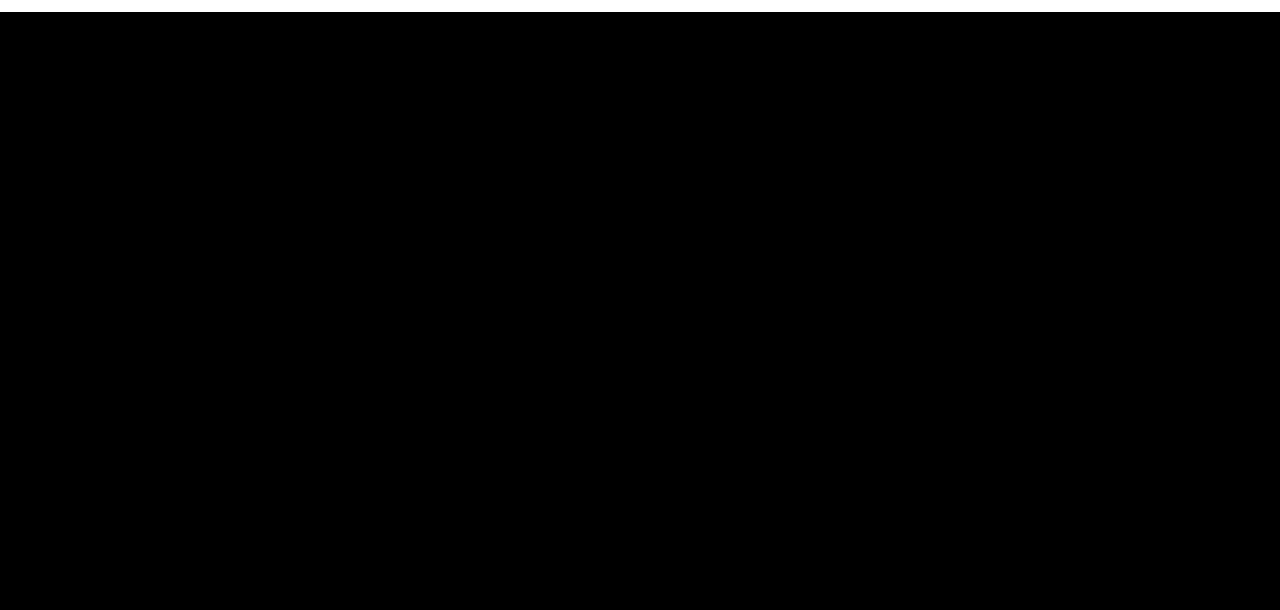
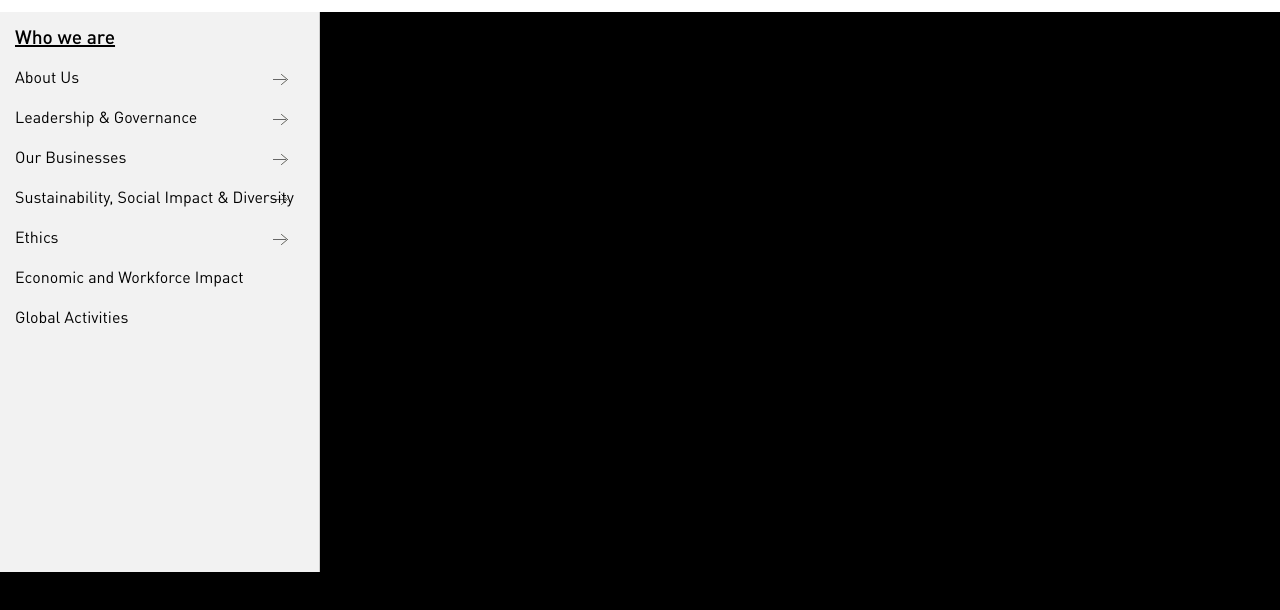
Before and after one commit to Dikhyant/lockheed-website-v1, a Gatsby site: page /career in a window 1280 px wide. Both pictures are taken after a click on the link "Who we are". Shown: the part 68-678 px from the top of the page. Built offline with nearby package versions, Linux system fonts and the light colour scheme; Gatsby itself is replaced by a stand-in of ours.

Commit message:
Implemented toggle visiblity for dropdown menus

```diff
--- a/src/components/common/Header/Header.tsx
+++ b/src/components/common/Header/Header.tsx
@@ -4,30 +4,31 @@ import SearchIcon from "./SearchIcon";
 import GlobeIcon from "./GlobeIcon";
 import NavMenuCard from "../NavMenuCard/NavMenuCard";
 import { cn } from "../../../utils/misc";
+import { navMenus, navMenuToItemMap } from "./nav-menu-data";
 
 type HeaderLinks = {
   text: string;
   href: string;
 };
 
-type NavMenuProps = React.ComponentProps<typeof NavMenuCard>;
+function dummy() {}
 
-type NavSectionProps = NavMenuProps["navSections"][number];
-
-type NavMenuAddress = {
-  id: string;
-  navMenu: NavMenuProps;
-};
+type TNavMenuProps = React.ComponentProps<typeof NavMenuCard>;
+type TNavSectionProps = TNavMenuProps["navSections"][number];
 
 type HeaderDropDownText = {
+  id: string;
   text: string;
+  isExpanded?: boolean;
 };
 
 const headerDropDownTexts: HeaderDropDownText[] = [
   {
+    id: "Who we are-item-1",
     text: "Who we are",
   },
   {
+    id: "What we do-item-1",
     text: "What we do",
   },
 ];
@@ -51,7 +52,7 @@ const headerLinks: HeaderLinks[] = [
   },
 ];
 
-const navSections: NavSectionProps[] = [
+const navSections: TNavSectionProps[] = [
   {
     navItems: [
       {
@@ -93,6 +94,8 @@ const navSections: NavSectionProps[] = [
 
 const Header: React.FC<any> = () => {
   const [isNavDrawerExpanded, setIsNavDrawerExpanded] = useState(false);
+  const [navMenuToItemMapState, setNavMenuToItemMapState] =
+    useState(navMenuToItemMap);
 
   const handleNavDrawerOpenButtonClick = () => {
     setIsNavDrawerExpanded(true);
@@ -100,6 +103,20 @@ const Header: React.FC<any> = () => {
 
   const handleNavDrawerCloseButtonClick = () => {
     setIsNavDrawerExpanded(false);
+  };
+
+  const handleNavItemStateChange = (state: any) => {};
+
+  const handlenavDropDownItemClick = (id: string) => {
+    setNavMenuToItemMapState((prev) => {
+      const newState = [...prev];
+      for (let i = 0; i < newState.length; i++) {
+        if (newState[i].menuItemId === id) {
+          newState[i].isExpanded = !newState[i].isExpanded;
+        }
+      }
+      return newState;
+    });
   };
 
   return (
@@ -146,10 +163,22 @@ const Header: React.FC<any> = () => {
             />
           </div>
           {headerDropDownTexts.map((item) => {
+            const isExpanded = navMenuToItemMap.find(
+              (i) => i.menuItemId === item.id,
+            )?.isExpanded as boolean;
             return (
               <a
                 href={"#"}
-                className="focus:font-bold focus:text-brand-medium-persian-blue bg-arrow-right-thinner-gray lg:bg-chevron-down-black pt-[2.5px] bg-no-repeat bg-[length:16px_11px] lg:bg-[length:0.6rem] bg-[right_1em_center] lg:bg-right lg:h-[30px] pr-[17px] mt-4 lg:mt-[12.8px]"
+                aria-expanded={isExpanded}
+                className={cn(
+                  "bg-arrow-right-thinner-gray lg:bg-chevron-down-black pt-[2.5px] bg-no-repeat bg-[length:16px_11px] lg:bg-[length:0.6rem] bg-[right_1em_center] lg:bg-right lg:h-[30px] pr-[17px] mt-4 lg:mt-[12.8px]",
+                  {
+                    "font-bold text-brand-medium-persian-blue": isExpanded,
+                  },
+                )}
+                onClick={() => {
+                  handlenavDropDownItemClick(item.id);
+                }}
               >
                 {item.text}
               </a>
@@ -186,11 +215,36 @@ const Header: React.FC<any> = () => {
             </a>
           </div>
         </div>
-        {/*<NavMenuCard
-          title={"Who we are"}
-          className="w-1/4"
-          navSections={navSections}
-        />*/}
+        {navMenus.map((menu) => {
+          const isExpanded = navMenuToItemMap.find(
+            (item) => item.menuId === menu.id,
+          )?.isExpanded as boolean;
+          if (!isExpanded) return <React.Fragment key={menu.id} />;
+          return (
+            <NavMenuCard
+              key={menu.id}
+              id={menu.id}
+              title={menu.title}
+              navSections={menu.navSections}
+              className={
+                "lg:max-w-[25%] w-full border-r-brand-pastel-grey border-r"
+              }
+              onChange={(arg) => {
+                arg.forEach((i) => {
+                  setNavMenuToItemMapState((prev) => {
+                    const newState = [...prev];
+                    for (let j = 0; j < newState.length; j++) {
+                      if (newState[j].menuItemId === i.id) {
+                        newState[j].isExpanded = i.isExpanded;
+                      }
+                    }
+                    return newState;
+                  });
+                });
+              }}
+            />
+          );
+        })}
       </div>
     </header>
   );
--- /dev/null
+++ b/src/components/common/Header/nav-menu-data.ts
@@ -0,0 +1,141 @@
+import React from "react";
+import NavMenuCard from "../NavMenuCard/NavMenuCard";
+
+type TNavMenuProps = React.ComponentProps<typeof NavMenuCard>;
+
+type TNavMenuToItemMap = {
+  menuId: string;
+  menuItemId: string;
+  isExpanded: boolean;
+};
+
+export const navMenus: TNavMenuProps[] = [
+  {
+    id: "Who we are-menu-1",
+    title: "Who we are",
+    navSections: [
+      {
+        navItems: [
+          {
+            id: "About Us-item-1",
+            text: "About Us",
+            hasSubMenu: true,
+          },
+          {
+            id: "Leadership & Governance-item-1",
+            text: "Leadership & Governance",
+            hasSubMenu: true,
+          },
+          {
+            id: "Our Businesses-1",
+            text: "Our Businesses",
+            hasSubMenu: true,
+          },
+          {
+            id: "Sustainability, Social Impact & Diversity-1",
+            text: "Sustainability, Social Impact & Diversity",
+            hasSubMenu: true,
+          },
+          {
+            id: "Ethics-1",
+            text: "Ethics",
+            hasSubMenu: true,
+          },
+          {
+            id: "Economic and Workforce Impact-1",
+            text: "Economic and Workforce Impact",
+            href: "#",
+          },
+          {
+            id: "Global Activities-1",
+            text: "Global Activities",
+            href: "#",
+          },
+        ],
+      },
+    ],
+  },
+  {
+    id: "About Us-menu-1",
+    title: "About Us",
+    navSections: [
+      {
+        navItems: [
+          {
+            id: "Our Company-1",
+            text: "Our Company",
+            href: "#",
+          },
+          {
+            id: "Our Culture-1",
+            text: "Our Culture",
+            href: "#",
+          },
+          {
+            id: "Our History-1",
+            text: "Our History",
+            href: "#",
+          },
+        ],
+      },
+    ],
+  },
+  {
+    id: "Leadership & Governance-menu-1",
+    title: "Leadership & Governance",
+    navSections: [
+      {
+        navItems: [
+          {
+            id: "Executive Leadership Team-item-1",
+            text: "Executive Leadership Team",
+            href: "#",
+          },
+          {
+            id: "Full Spectrum Leadership-item-1",
+            text: "Full Spectrum Leadership",
+            href: "#",
+          },
+        ],
+      },
+      {
+        title: "Corporate Governance",
+        navItems: [
+          {
+            id: "Board of Directors-item-1",
+            text: "Board of Directors",
+            href: "#",
+          },
+          {
+            id: "Corporate Charter-item-1",
+            text: "Corporate Charter",
+            href: "#",
+          },
+          {
+            id: "Political Disclosures-item-1",
+            text: "Political Disclosures",
+            href: "#",
+          },
+        ],
+      },
+    ],
+  },
+];
+
+export const navMenuToItemMap: TNavMenuToItemMap[] = [
+  {
+    menuId: "Who we are-menu-1",
+    menuItemId: "Who we are-item-1",
+    isExpanded: false,
+  },
+  {
+    menuId: "About Us-menu-1",
+    menuItemId: "About Us-item-1",
+    isExpanded: false,
+  },
+  {
+    menuId: "Leadership & Governance-menu-1",
+    menuItemId: "Leadership & Governance-item-1",
+    isExpanded: false,
+  },
+];
--- a/src/components/common/NavMenuCard/NavMenuCard.tsx
+++ b/src/components/common/NavMenuCard/NavMenuCard.tsx
@@ -1,10 +1,12 @@
-import React from "react";
+import React, { useEffect, useState } from "react";
 import { cn } from "../../../utils/misc";
 
 interface NavMenuCardProps {
+  id: string;
   title: string;
   className?: string;
   navSections: NavSectionProps[];
+  onChange?: (navItemsState: NavItemState[]) => void;
 }
 
 interface NavSectionProps {
@@ -15,14 +17,60 @@ interface NavSectionProps {
 interface NavItemProps {
   id: string;
   text: string;
+  href?: string;
   hasSubMenu?: boolean;
+  isExpanded?: boolean;
 }
+
+type NavItemState = {
+  id: string;
+  isExpanded: boolean;
+};
 
 const NavMenuCard: React.FC<NavMenuCardProps> = ({
   title,
   className,
   navSections,
+  onChange,
 }) => {
+  const [navItemsState, setNavItemsState] = useState<NavItemState[]>(
+    ((): NavItemState[] => {
+      const navItemsState: NavItemState[] = [];
+      for (let i = 0; i < navSections.length; i++) {
+        for (let j = 0; j < navSections[i].navItems.length; j++) {
+          const item = navSections[i].navItems[j];
+          if (item.hasSubMenu) {
+            navItemsState.push({
+              id: item.id,
+              isExpanded: item.isExpanded as boolean,
+            });
+          }
+        }
+      }
+      return navItemsState;
+    })(),
+  );
+
+  useEffect(() => {
+    if (onChange) {
+      onChange(navItemsState);
+    }
+  }, [navItemsState]);
+
+  const handleNavItemClick = (id: string) => {
+    setNavItemsState((prev) => {
+      const newState = [...prev];
+      for (let i = 0; i < newState.length; i++) {
+        if (newState[i].id === id) {
+          newState[i].isExpanded = !newState[i].isExpanded;
+          continue;
+        }
+        newState[i].isExpanded = false;
+      }
+      return newState;
+    });
+  };
+
   return (
     <div
       className={cn(
@@ -36,15 +84,38 @@ const NavMenuCard: React.FC<NavMenuCardProps> = ({
       {navSections.map((navSec, index) => {
         return (
           <React.Fragment key={index}>
-            {navSec?.title ?? <div className="mt-4">{navSec.title}</div>}
+            {navSec?.title ? (
+              <div className="w-full border-t-brand-pastel-grey border-t mt-4"></div>
+            ) : (
+              <></>
+            )}
+            {navSec?.title ? (
+              <div className="mt-4 font-din-med uppercase">{navSec.title}</div>
+            ) : (
+              <></>
+            )}
             {navSec?.navItems?.map((navItem, index) => {
+              const isExpanded = navItemsState.find(
+                (item) => item.id === navItem.id,
+              )?.isExpanded as boolean;
               return (
                 <React.Fragment key={index}>
                   <a
-                    className={cn("mt-4 block", {
-                      "bg-no-repeat bg-[right_1em_center] bg-[length:1rem] bg-arrow-right-thinner-gray":
-                        navItem?.hasSubMenu,
-                    })}
+                    href={navItem?.href ? navItem.href : "#"}
+                    aria-expanded={isExpanded}
+                    className={cn(
+                      "mt-4 block",
+                      {
+                        "bg-no-repeat bg-[right_1em_center] bg-[length:1rem] bg-arrow-right-thinner-gray":
+                          navItem?.hasSubMenu,
+                      },
+                      {
+                        "font-bold text-brand-medium-persian-blue": isExpanded,
+                      },
+                    )}
+                    onClick={() => {
+                      handleNavItemClick(navItem.id);
+                    }}
                   >
                     {navItem?.text}
                   </a>
```
